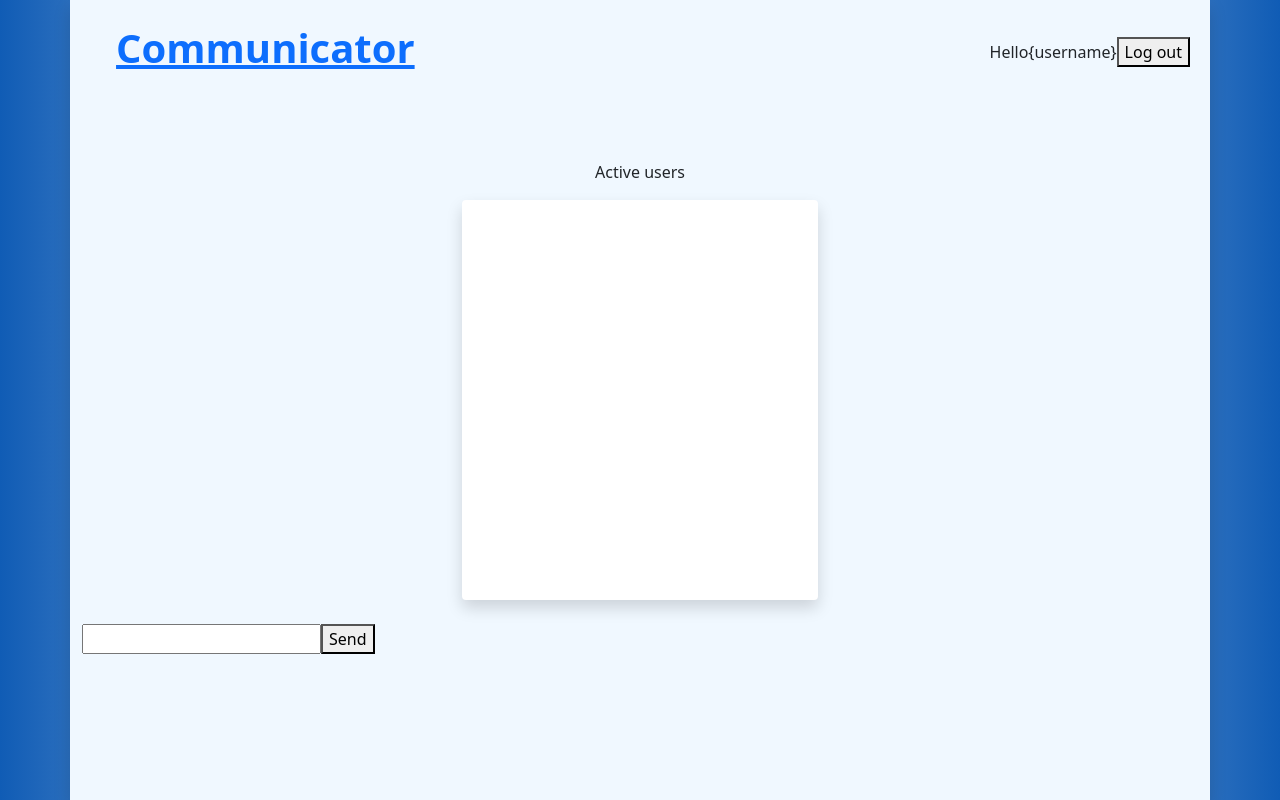
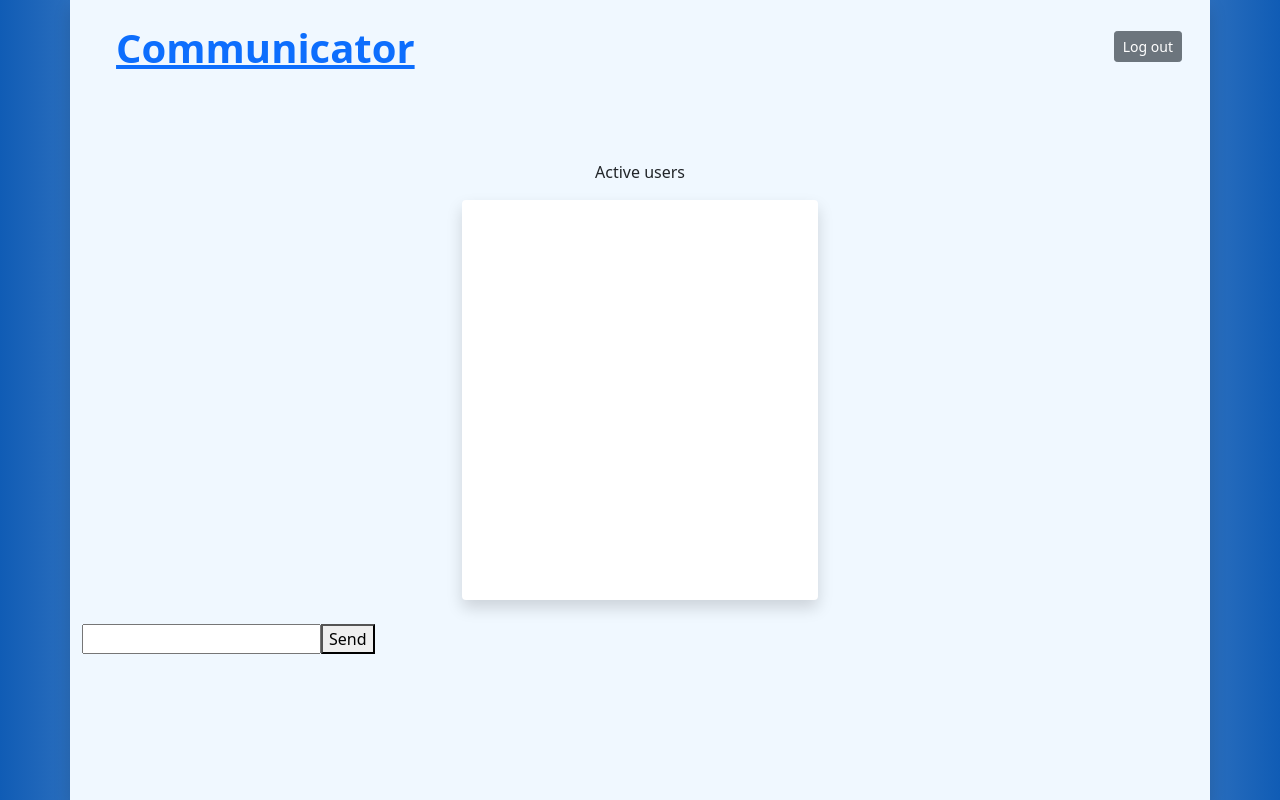
Before and after one commit to leguar0/communicator-project, a plain HTML site: page website/chat.html in a window 1280 px wide. Drawn offline with nearby package versions, Linux system fonts and the light colour scheme; no server answers.

Commit message:
Update current user name and allow to logout.

```diff
--- a/website/chat.html
+++ b/website/chat.html
@@ -16,8 +16,8 @@
 
         <div class="row p-2 d-flex align-items-center">
             <h1 class="fw-bold col-md-4 col-12 text-center mt-3" ><a href="index.html">Communicator</a></h1>
-            <div class="col-md-8 col-12 d-flex justify-content-md-end justify-content-center align-items-center mt-3">
-                Hello <span id="current-user-name">{username}</span><a href="login.html"><button>Log out</button></a>
+            <div class="col-md-8 col-12 d-flex justify-content-md-end justify-content-center align-items-center mt-1">
+                <span id="current-user-name"></span><a href="login.html"><button class="btn btn-sm mx-2 btn-secondary" onclick="logout()">Log out</button></a>
             </div>
         </div>
         <div class="row d-flex justify-content-center m-4 mt-md-4 mt-0 p-0">
```
Also changed, not shown: website/index.html (+2 -2 lines).
